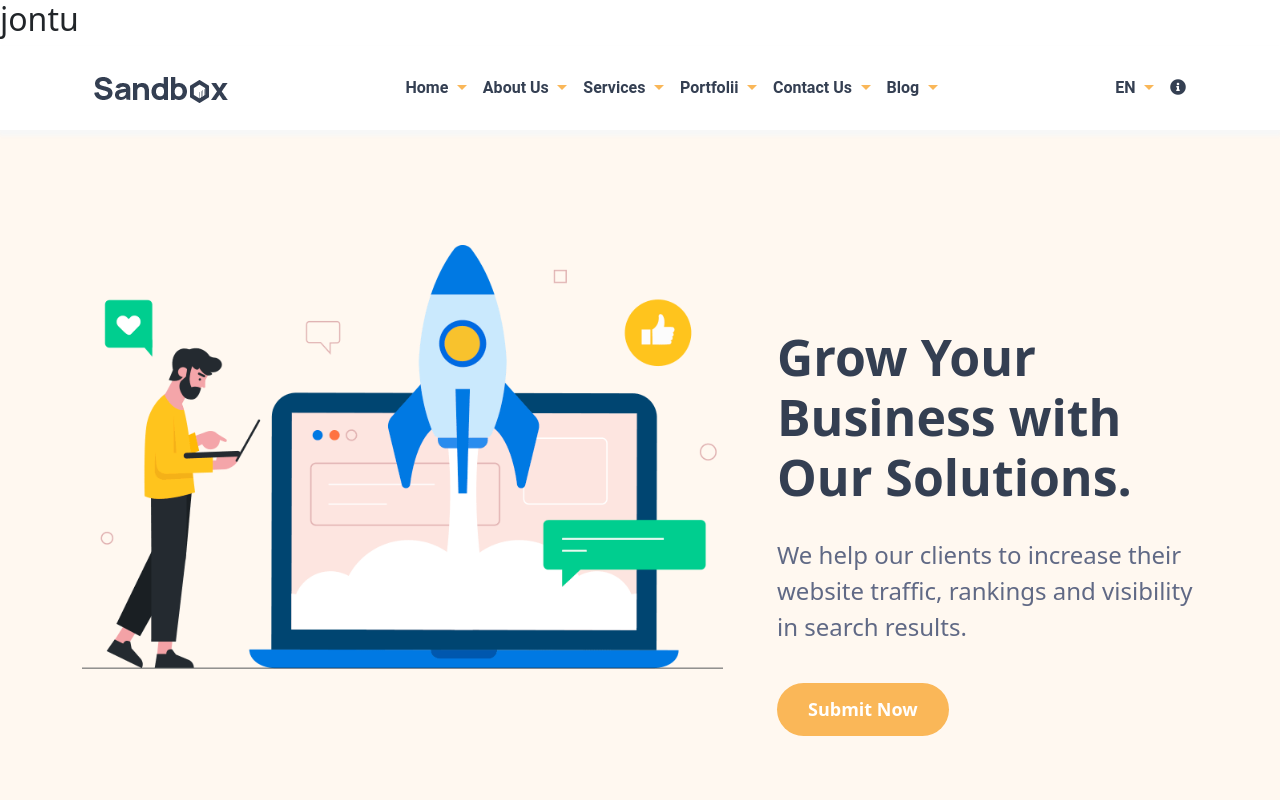
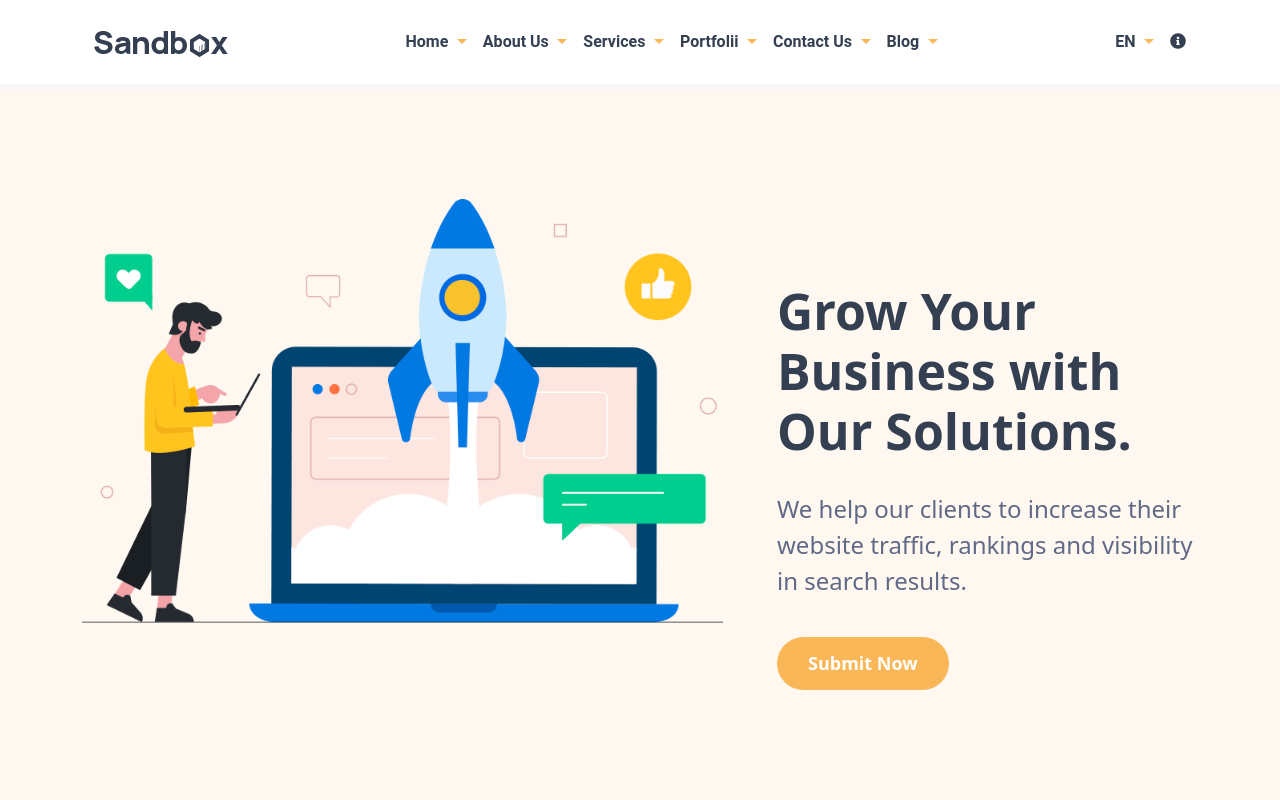
Before and after one commit to jontudas/sendbox, a plain HTML site: page index.html in a window 1280 px wide. Shown: the top 800 px of the page. Drawn offline with nearby package versions, Linux system fonts and the light colour scheme.

Commit message:
Update index.html

```diff
--- a/index.html
+++ b/index.html
@@ -16,7 +16,7 @@
   </head>
   <body>
 
-    <h2>jontu</h2>    <!-- navber start -->
+   <!-- navber start -->
 
     <!-- navber end -->
 
```
